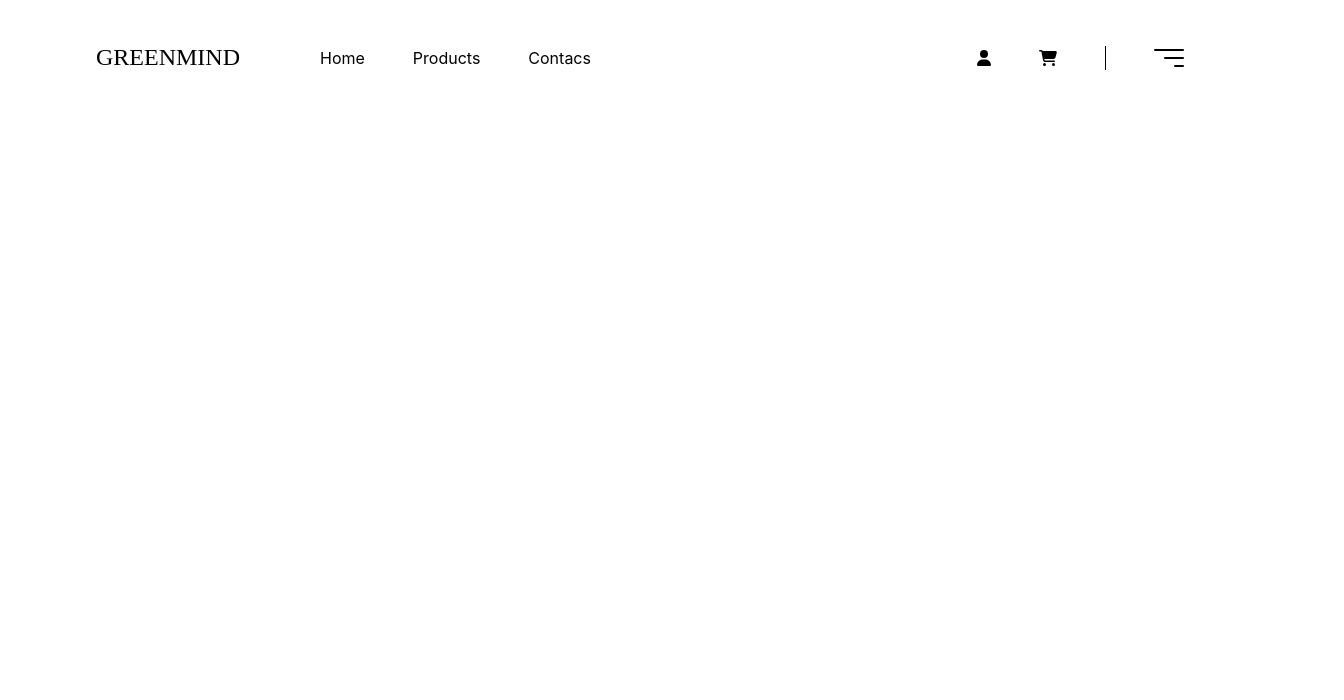
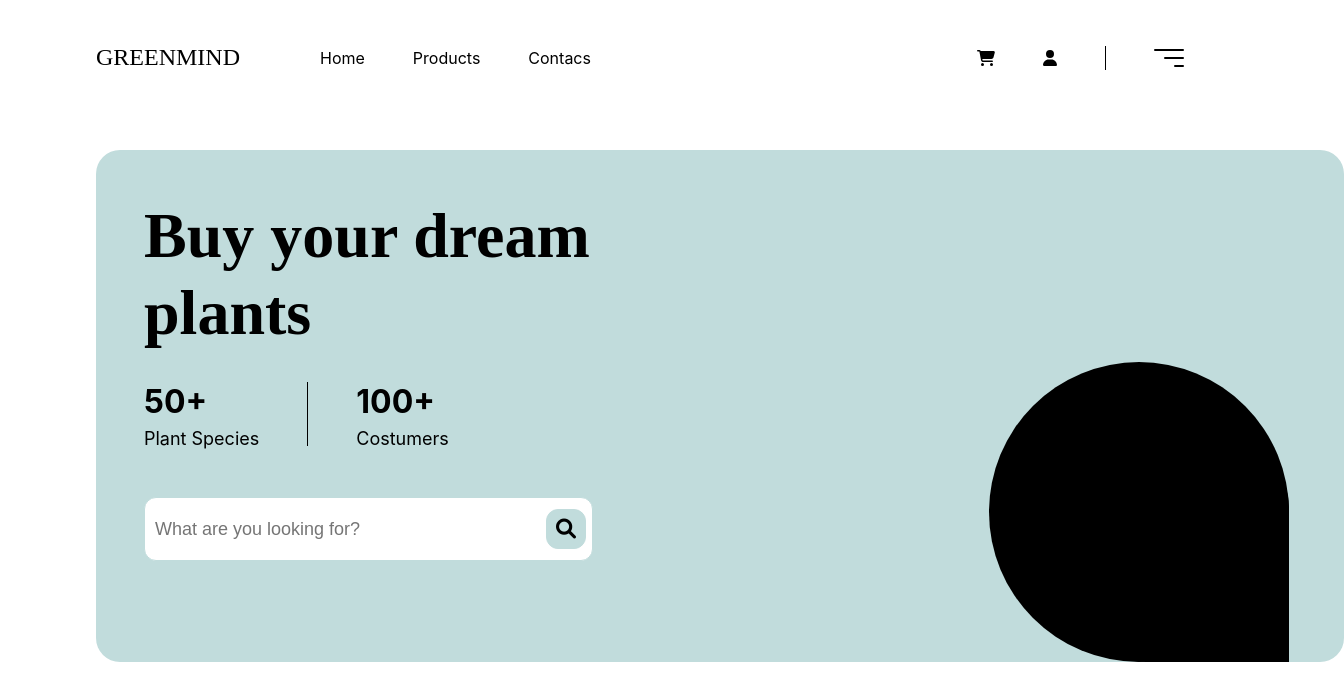
Before and after one commit to bilgekosee/e-plants, a React (Create React App) app: page / in a window 1280 px wide. Shown: the top 700 px of the page, 1344 px wide, since content can reach past the window. Built offline with nearby package versions, Linux system fonts and the light colour scheme.

Commit message:
about kısmına eklemeler yapıldı

```diff
--- a/public/index.html
+++ b/public/index.html
@@ -3,6 +3,10 @@
   <head>
     <meta charset="utf-8" />
     <link rel="icon" href="%PUBLIC_URL%/favicon.ico" />
+    <link
+      href="https://cdnjs.cloudflare.com/ajax/libs/font-awesome/6.0.0-beta3/css/all.min.css"
+      rel="stylesheet"
+    />
     <meta name="viewport" content="width=device-width, initial-scale=1" />
     <meta name="theme-color" content="#000000" />
     <meta
--- a/src/Home/Home.css
+++ b/src/Home/Home.css
@@ -3,6 +3,9 @@
   justify-content: space-between;
   padding: 44px 96px;
   align-items: center;
+}
+.contact {
+  display: flex;
 }
 .title-navbarItem {
   display: flex;
@@ -57,3 +60,109 @@
 .line:nth-child(3) {
   width: 10px;
 }
+
+.background-container {
+  background-color: #c1dcdc;
+  width: 1248px;
+  height: 512px;
+  margin: 35px 96px;
+  border-radius: 24px;
+}
+.tagline {
+  width: 512px;
+  height: 136px;
+  font-weight: bold;
+  font-size: 64px;
+  font-family: "Poppins", serif;
+  padding: 48px;
+  line-height: 1.2;
+}
+.plantSpecies {
+  display: flex;
+  flex-direction: column;
+  font-size: 32px;
+  padding-right: 48px;
+}
+.counterLine {
+  border-left: 1px solid black;
+  height: 64px;
+  padding-right: 48px;
+}
+.counter {
+  display: flex;
+  padding: 0 48px;
+}
+.s-content {
+  font-size: 18px;
+  margin-top: 7px;
+}
+.search {
+  position: relative;
+  display: flex;
+  align-items: center;
+  padding: 48px;
+}
+
+.search-input {
+  width: 449px;
+  height: 64px;
+  display: flex;
+  align-items: center;
+  border-radius: 12px;
+  font-size: 18px;
+  padding-right: 40px;
+  padding-left: 10px;
+  border: 1px solid #c1dcdc;
+  box-sizing: border-box;
+}
+
+.search-icon {
+  position: absolute;
+  border: 1px solid #c1dcdc;
+  background-color: #c1dcdc;
+  border-radius: 12px;
+  padding: 9px;
+  left: 450px;
+  top: 50%;
+  transform: translateY(-50%);
+  font-size: 20px;
+  color: black;
+  pointer-events: none;
+}
+.plant-image-container {
+  flex: 1;
+  position: relative;
+}
+.circle {
+  background-color: black;
+  width: 300px;
+  height: 300px;
+  border-radius: 50%;
+  bottom: 0;
+}
+.spuare {
+  background-color: black;
+  display: flex;
+  width: 200px;
+  height: 212px;
+  border-radius: 0 57px 0 57px;
+}
+.circle-wrapper {
+  display: flex;
+  flex-direction: column;
+  height: 100%;
+}
+.circle-container {
+  display: flex;
+  justify-content: flex-end;
+  position: relative;
+  right: 55px;
+  top: 212px;
+}
+.square-container {
+  display: flex;
+  justify-content: flex-end;
+  position: relative;
+  bottom: 0;
+  padding-right: 55px;
+}
--- a/src/Home/Home.js
+++ b/src/Home/Home.js
@@ -18,8 +18,9 @@ const Home = () => {
           </div>
 
           <div className="navbar-icons">
+            <FontAwesomeIcon icon={faShoppingCart} title="Sepet" />
             <FontAwesomeIcon icon={faUser} title="Kullanıcı" />
-            <FontAwesomeIcon icon={faShoppingCart} title="Sepet" />
+
             <div className="one-line"></div>
             <div className="three-line">
               <div className="line"></div>
@@ -28,6 +29,44 @@ const Home = () => {
             </div>
           </div>
         </div>
+        <div className="background-container">
+          <div className="contact">
+            <div className="contact-wrapper">
+              <div className="tagline">Buy your dream plants</div>
+              <div className="counter">
+                <span className="plantSpecies">
+                  <strong>50+</strong>
+                  <span className="s-content">Plant Species</span>
+                </span>
+                <div className="counterLine"></div>
+                <span className="plantSpecies">
+                  <strong>100+</strong>
+                  <span className="s-content">Costumers</span>
+                </span>
+              </div>
+              <div className="search">
+                <input
+                  type="search"
+                  className="search-input"
+                  placeholder="What are you looking for?"
+                />
+                <i className="fas fa-search search-icon"></i>
+              </div>
+            </div>
+            <div className="plant-image-container">
+              <div className="responsive">
+                <div className="circle-wrapper">
+                  <div className="circle-container">
+                    <div className="circle"></div>
+                  </div>
+                  <div className="square-container">
+                    <div className="spuare"></div>
+                  </div>
+                </div>
+              </div>
+            </div>
+          </div>
+        </div>
       </div>
     </section>
   );
```
